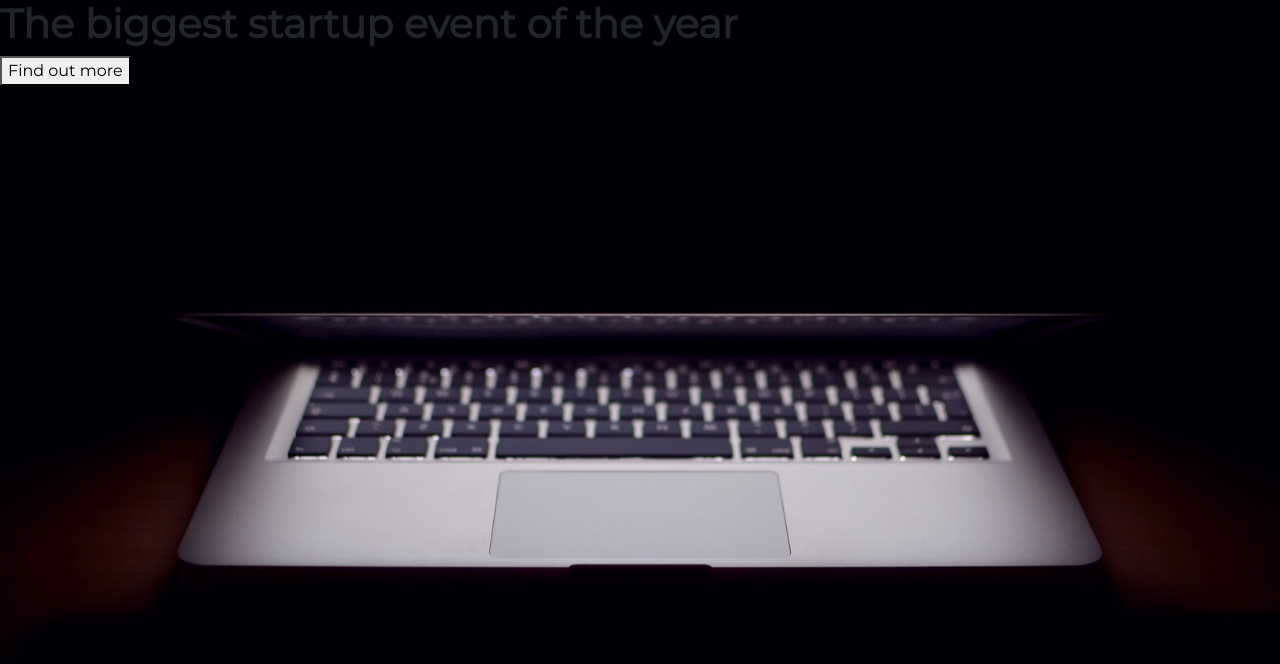
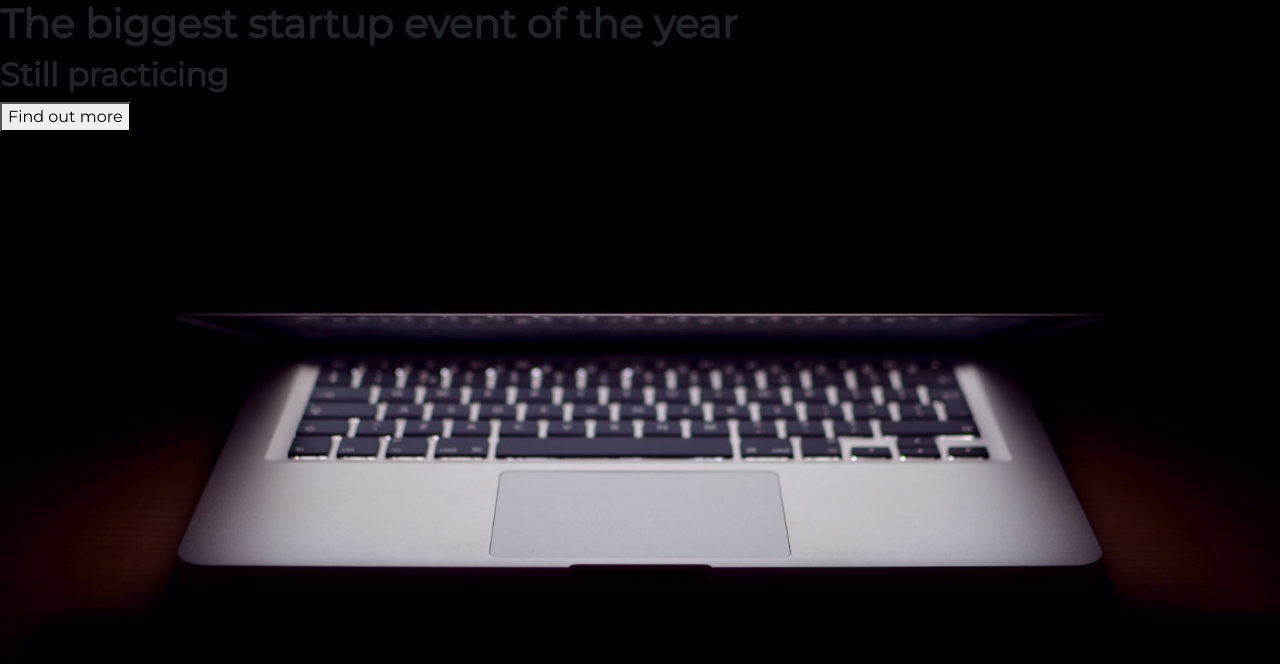
Before and after one commit to l-ram/startup-of-the-year, a plain HTML site: page index.html in a window 1280 px wide. Drawn offline with nearby package versions, Linux system fonts and the light colour scheme.

Commit message:
Changing html

```diff
--- a/index.html
+++ b/index.html
@@ -20,6 +20,7 @@
   <body>
 
 <h1><strong>The biggest startup event of the year</strong></h1>
+<h2><strong>Still practicing</strong></h2>
 <button>Find out more</button>
 
   </body>
```
